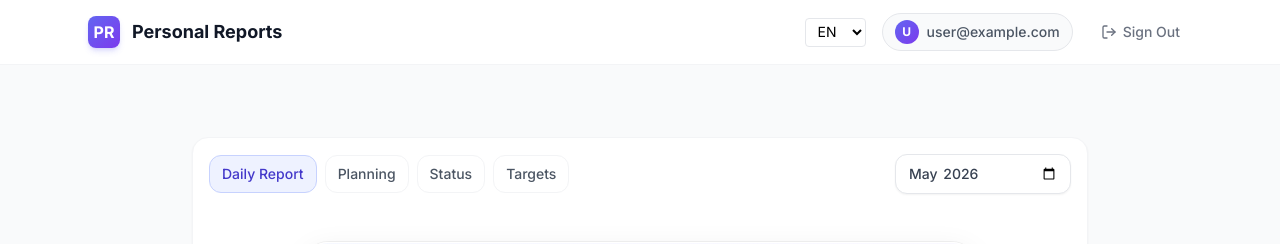
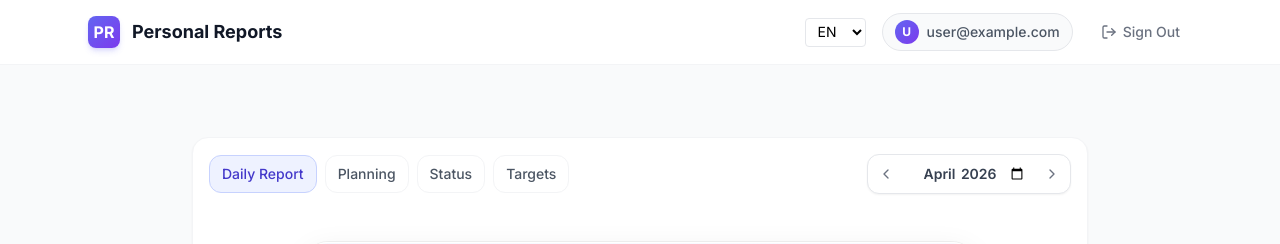
Before and after one commit to hsntareq/bjiweb, a Next.js app: page /personal-report in a window 1280 px wide. Shown: the top 244 px of the page. Built offline with nearby package versions, Linux system fonts and the light colour scheme; no server answers; sample sign-in values are in the browser's storage.

Commit message:
feat: default to current month and add arrow navigation for month selection

```diff
--- a/src/app/personal-report/PersonalReportTabs.tsx
+++ b/src/app/personal-report/PersonalReportTabs.tsx
@@ -1,5 +1,6 @@
 "use client";
 import { useState } from "react";
+import { ChevronLeft, ChevronRight } from "lucide-react";
 import { useLocale } from "../../lib/locale";
 import PersonalReportFormWrapper from "../dashboard/personal-report-form-wrapper";
 import MonthlyPlanFormWrapper from "../dashboard/monthly-plan-form-wrapper";
@@ -34,11 +35,18 @@ export default function PersonalReportTabs() {
 
 	const [selectedMonth, setSelectedMonth] = useState(() => {
 		const d = new Date();
-		d.setMonth(d.getMonth() + 1);
 		const y = d.getFullYear();
 		const m = String(d.getMonth() + 1).padStart(2, "0");
 		return `${y}-${m}`;
 	});
+
+	const handleMonthChange = (offset: number) => {
+		const [year, month] = selectedMonth.split('-').map(Number);
+		const d = new Date(year, month - 1 + offset, 1);
+		const y = d.getFullYear();
+		const m = String(d.getMonth() + 1).padStart(2, "0");
+		setSelectedMonth(`${y}-${m}`);
+	};
 
 	return (
 		<div className="max-w-4xl mx-auto my-8">
@@ -56,13 +64,25 @@ export default function PersonalReportTabs() {
 							</button>
 						))}
 					</div>
-					<div>
+					<div className="flex items-center gap-1 bg-white border border-gray-200 rounded-xl p-1 shadow-sm">
+						<button
+							onClick={() => handleMonthChange(-1)}
+							className="p-1.5 hover:bg-gray-100 rounded-lg text-gray-500 transition-colors"
+						>
+							<ChevronLeft className="w-4 h-4" />
+						</button>
 						<input
 							type="month"
 							value={selectedMonth}
 							onChange={(e) => setSelectedMonth(e.target.value)}
-							className="px-3 py-2 rounded-xl text-sm font-medium border border-gray-200 text-gray-700 focus:outline-none focus:ring-2 focus:ring-indigo-500/20 focus:border-indigo-500 transition-all shadow-sm"
+							className="px-2 py-1 text-sm font-semibold text-gray-700 focus:outline-none bg-transparent border-none ring-0 max-w-[130px] text-center"
 						/>
+						<button
+							onClick={() => handleMonthChange(1)}
+							className="p-1.5 hover:bg-gray-100 rounded-lg text-gray-500 transition-colors"
+						>
+							<ChevronRight className="w-4 h-4" />
+						</button>
 					</div>
 				</div>
 
```
